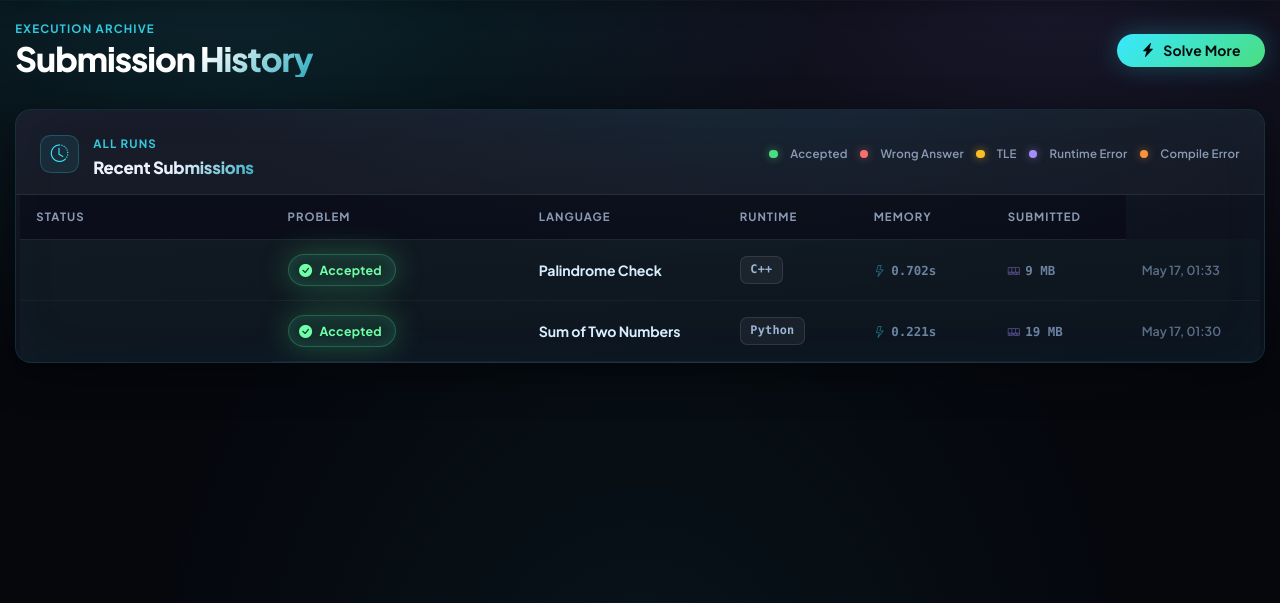
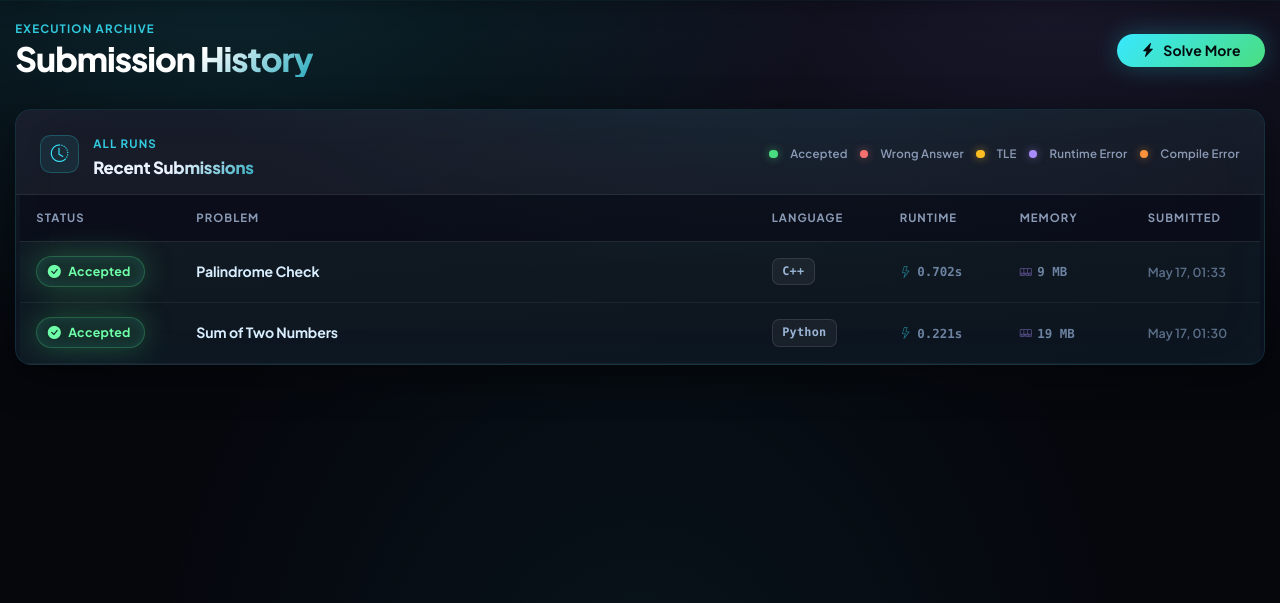
Before and after one commit to hemanthkbasali/Online-Code-Judge-Platform, a Django app: page /submissions/ in a window 1280 px wide. Shown: the part 62-665 px from the top of the page. Run offline with Django 5.2, Linux system fonts and the light colour scheme; a user stored in the database is signed in; data comes from the database, SQL or seed files in the repository.

Commit message:
Fixed recent submissions table column alignment

```diff
--- a/static/css/style.css
+++ b/static/css/style.css
@@ -1875,12 +1875,12 @@ a:hover {
     font-weight: 700;
     text-transform: uppercase;
     letter-spacing: 0.09em;
-    padding: 0.85rem 1rem;
+    padding: 0.9rem 1rem; /* match body cells for pixel-perfect alignment */
     white-space: nowrap;
     background: rgba(6, 9, 20, 0.5);
 }
 
-.sub-col-status  { width: 15rem; min-width: 13rem; }
+.sub-col-status  { width: 10rem; min-width: 10rem; }
 .sub-col-problem { min-width: 12rem; }
 .sub-col-lang    { width: 8rem; min-width: 7rem; }
 .sub-col-runtime { width: 7.5rem; min-width: 6.5rem; }
@@ -1888,7 +1888,6 @@ a:hover {
 .sub-col-when    { width: 8rem; min-width: 7rem; white-space: nowrap; }
 
 .sub-row {
-    position: relative;
     border-bottom: 1px solid rgba(255, 255, 255, 0.048);
     transition: background 180ms ease, box-shadow 180ms ease, transform 180ms ease;
 }
@@ -1898,41 +1897,35 @@ a:hover {
     vertical-align: middle;
 }
 
+.sub-row td:first-child {
+    box-shadow: inset 2.5px 0 0 transparent;
+    transition: box-shadow 200ms ease;
+}
+
 .sub-row:last-child {
     border-bottom: none;
 }
 
-.sub-row::before {
-    content: "";
-    position: absolute;
-    inset: 0 auto 0 0;
-    width: 2.5px;
-    opacity: 0;
-    border-radius: 0;
-    transition: opacity 200ms ease;
-}
-
-.sub-row:hover::before { opacity: 1; }
-
 .sub-row--accepted               { background: rgba(74, 222, 128, 0.02); }
-.sub-row--accepted::before       { background: linear-gradient(180deg, var(--cyan), var(--green)); }
 .sub-row--accepted:hover         { background: rgba(74, 222, 128, 0.045); box-shadow: inset 0 0 40px rgba(74, 222, 128, 0.04); }
-
-.sub-row--wrong-answer::before       { background: linear-gradient(180deg, var(--red), rgba(248,113,113,0.5)); }
+.sub-row--accepted:hover td:first-child { box-shadow: inset 2.5px 0 0 var(--green); }
+
 .sub-row--wrong-answer:hover         { background: rgba(248, 113, 113, 0.04); box-shadow: inset 0 0 40px rgba(248, 113, 113, 0.03); }
-
-.sub-row--time-limit-exceeded::before { background: linear-gradient(180deg, var(--amber), rgba(251,191,36,0.5)); }
+.sub-row--wrong-answer:hover td:first-child { box-shadow: inset 2.5px 0 0 var(--red); }
+
 .sub-row--time-limit-exceeded:hover   { background: rgba(251, 191, 36, 0.04); box-shadow: inset 0 0 40px rgba(251, 191, 36, 0.03); }
-
-.sub-row--runtime-error::before      { background: linear-gradient(180deg, var(--purple), rgba(167,139,250,0.5)); }
+.sub-row--time-limit-exceeded:hover td:first-child { box-shadow: inset 2.5px 0 0 var(--amber); }
+
 .sub-row--runtime-error:hover        { background: rgba(167, 139, 250, 0.04); box-shadow: inset 0 0 40px rgba(167, 139, 250, 0.03); }
-
-.sub-row--compilation-error::before  { background: linear-gradient(180deg, #fb923c, rgba(251,146,60,0.5)); }
+.sub-row--runtime-error:hover td:first-child { box-shadow: inset 2.5px 0 0 var(--purple); }
+
 .sub-row--compilation-error:hover    { background: rgba(251, 146, 60, 0.04); box-shadow: inset 0 0 40px rgba(251, 146, 60, 0.03); }
+.sub-row--compilation-error:hover td:first-child { box-shadow: inset 2.5px 0 0 #fb923c; }
 
 .sub-verdict-wrap {
     display: flex;
     align-items: center;
+    justify-content: flex-start;
 }
 
 .sub-verdict-badge {
```
